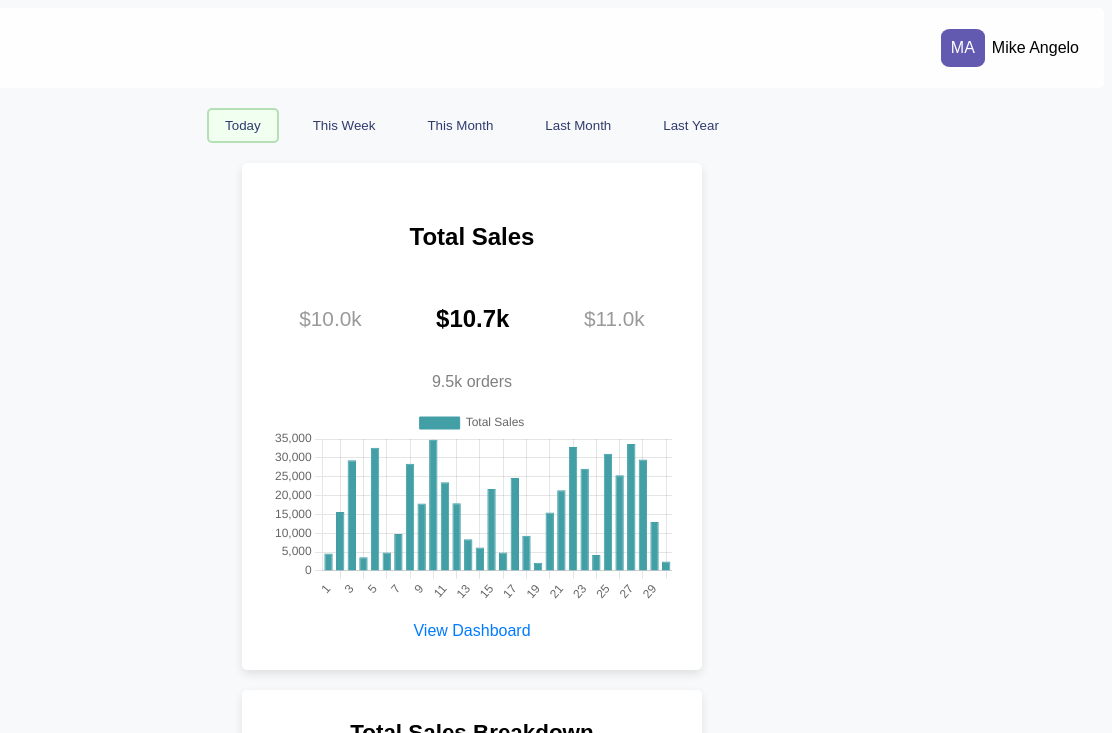
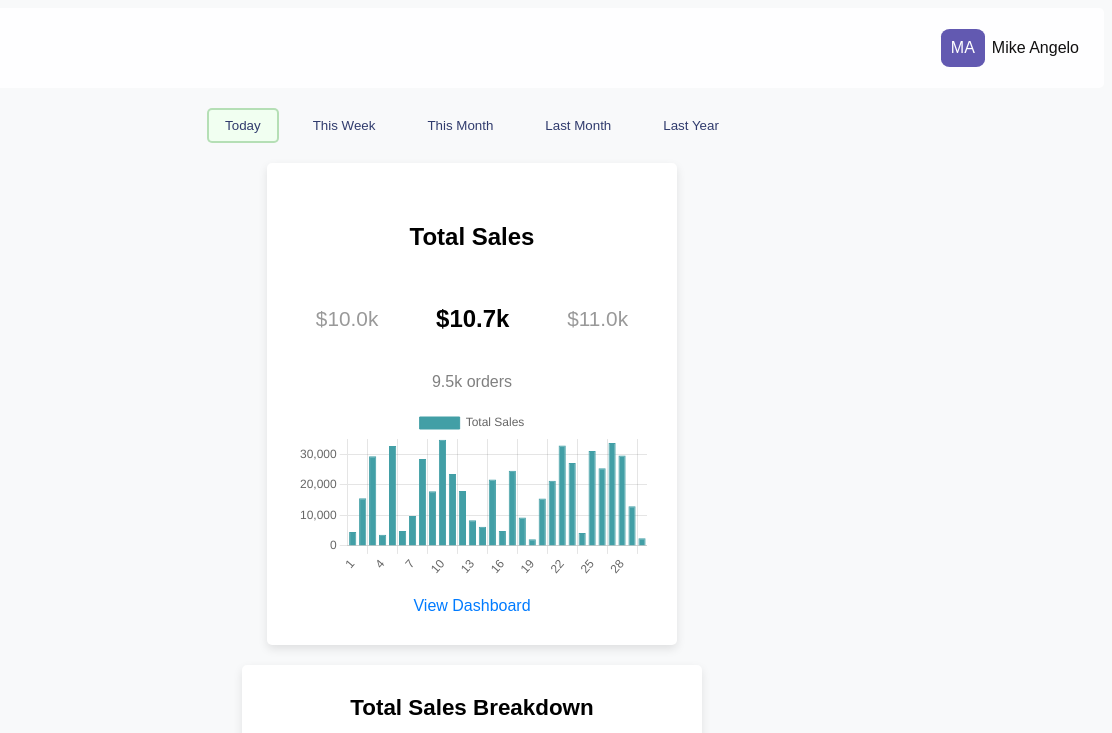
Before and after one commit to unjelawgelo/shopify, a plain HTML site: page index.html in a window 1280 px wide. Shown: the top 733 px of the page, 168-1280 px from the left. Drawn offline with nearby package versions, Linux system fonts and the light colour scheme.

Commit message:
Update styles.css

```diff
--- a/styles.css
+++ b/styles.css
@@ -37,7 +37,7 @@ body {
 }
 
 .profile-name {
-    color: black;
+    color: rgb(17, 16, 16);
 }
 
 .profile-icon {
@@ -79,8 +79,8 @@ body {
     border-radius: 5px;
     box-shadow: 0 4px 10px rgba(0, 0, 0, 0.1);
     text-align: center;
-    max-width: 400px; /* Constrained width */
-    width: 90%; /* Make it responsive */
+    max-width: 350px; /* Constrained width */
+    width: 85%; /* Make it responsive */
 }
 
 .card1 {
```
